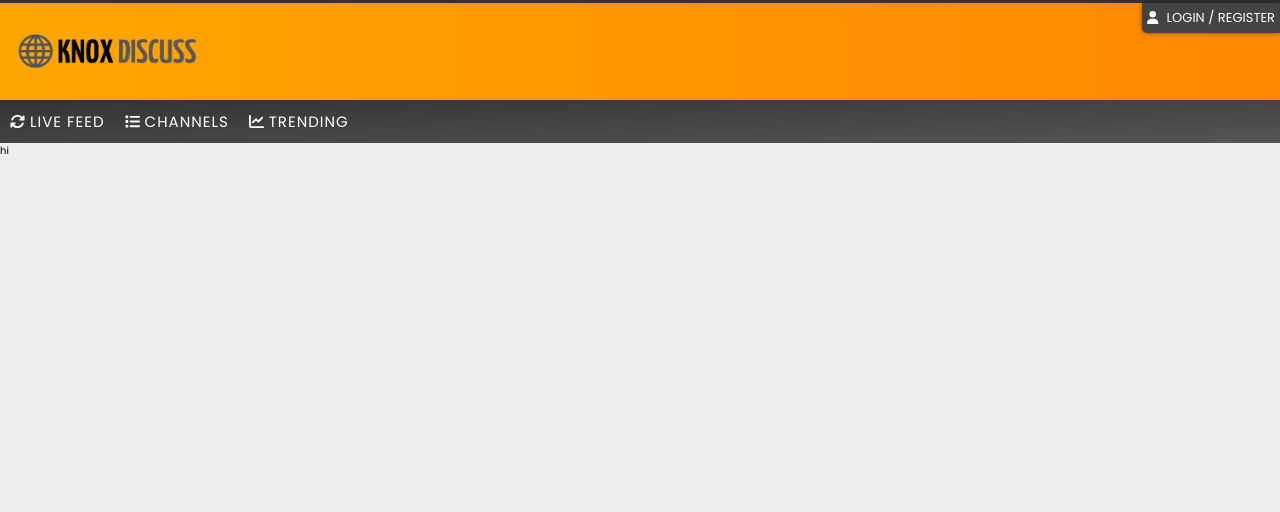
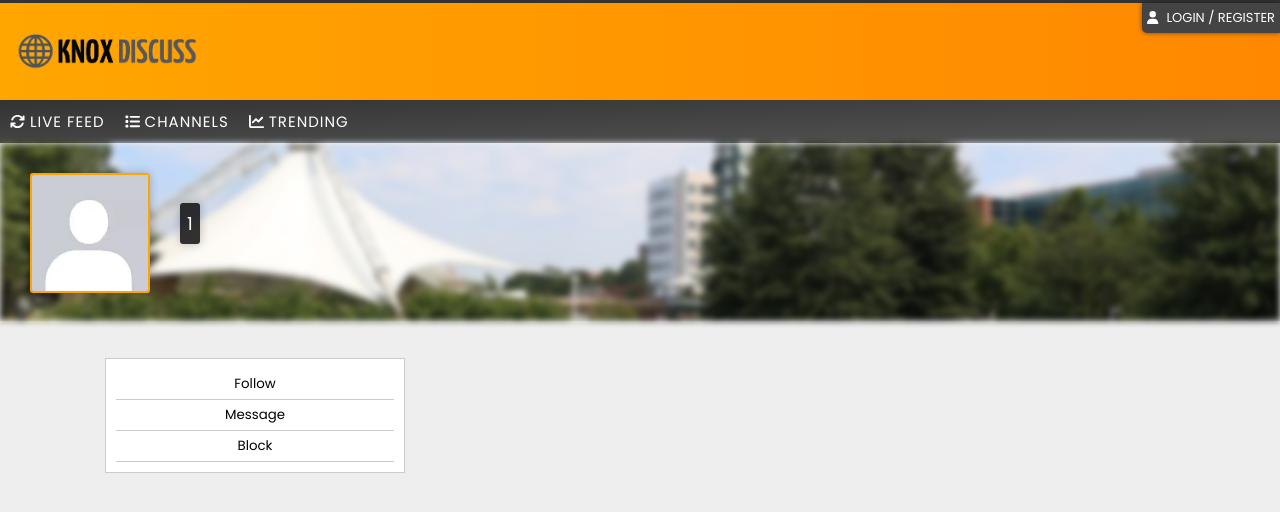
Before and after one commit to hjb1694/kdiscuss_nuxt, a Nuxt app: page /user/profile/1 in a window 1280 px wide. Shown: the top 512 px of the page. Built offline with nearby package versions, Linux system fonts and the light colour scheme.

Commit message:
work on profile page

```diff
--- a/app.vue
+++ b/app.vue
@@ -2,7 +2,7 @@
   <div>
     <FlashNotif v-if="isFlashMessageOpen" :message-type="flashMessageType" :message="flashMessageContent" @flashhide="onFlashMessageHide" />
     <NuxtLayout>
-      hi
+      <NuxtPage />
     </NuxtLayout>
   </div>
 </template>
--- /dev/null
+++ b/pages/index.vue
@@ -0,0 +1,3 @@
+<template>
+    <h1>Home</h1>
+</template>
--- /dev/null
+++ b/pages/user/profile/[accountname].vue
@@ -0,0 +1,98 @@
+<template>
+    <div>
+        <div class="profile-heading">
+            <img class="profile-heading__bg" src="@/assets/img/default_profile_bg.jpg" alt="profile background image" />
+            <img class="profile-heading__profile-img" src="@/assets/img/default_profile_img.jpeg" alt="profile image" />
+            <div class="profile-heading__account-name">
+                {{ $route.params.accountname }}
+            </div>
+        </div>
+        <div class="profile-body">
+            <div class="profile-sidebar">
+                <div class="profile-menu">
+                    <button class="profile-menu__button">
+                        Follow
+                    </button>
+                    <button class="profile-menu__button">
+                        Message
+                    </button>
+                    <button class="profile-menu__button">
+                        Block
+                    </button>
+                </div>
+            </div>
+            <div></div>
+        </div>
+    </div>
+</template>
+
+<style lang="scss" scoped>
+
+    .profile-heading {
+        position:relative;
+        height:18rem;
+        border-bottom:2px solid $white;
+
+        &__bg {
+            position:absolute;
+            left:0;
+            top:0;
+            width:100%;
+            height:100%;
+            object-fit: cover;
+            object-position: center;
+            filter:blur(3px);
+        }
+
+        &__profile-img {
+            width:12rem;
+            height:12rem;
+            object-fit: cover;
+            object-position: center;
+            position: absolute;
+            left:3rem;
+            top:3rem;
+            border:2px solid orange;
+            box-shadow:0 0 1rem rgba($black,.24);
+            border-radius:3px;
+        }
+
+        &__account-name{
+            position:absolute;
+            display:inline-block;
+            left:18rem;
+            top:6rem;
+            background:rgba($black, .8);
+            color:#fff;
+            font-size:1.8rem;
+            padding:.7rem;
+            border-radius:3px;
+            box-shadow:0 0 1rem rgba($black,.24);
+        }
+    }
+
+    .profile-body{
+        padding:1.5rem;
+        max-width:110rem;
+        margin:2rem auto;
+        display:grid;
+        grid-gap:2rem;
+        grid-template-columns:30rem auto;
+    }
+
+    .profile-sidebar {
+        background:#fff;
+        border:1px solid #ccc;
+        padding:1rem;
+    }
+
+    .profile-menu__button {
+        border:none;
+        background:transparent;
+        padding:.5rem;
+        border-bottom:1px solid #ccc;
+        width:100%;
+    }
+
+
+</style>
```
Also changed, not shown: assets/img/default_profile_bg.jpg (added), assets/img/default_profile_img.jpeg (added).
